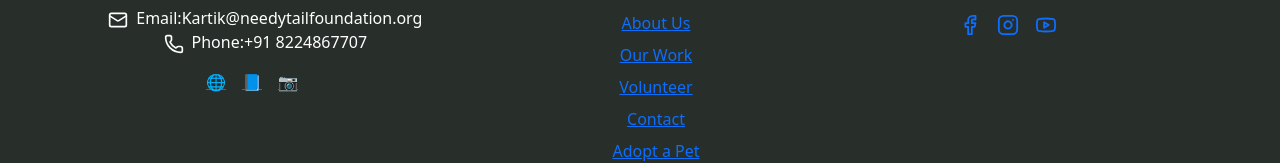
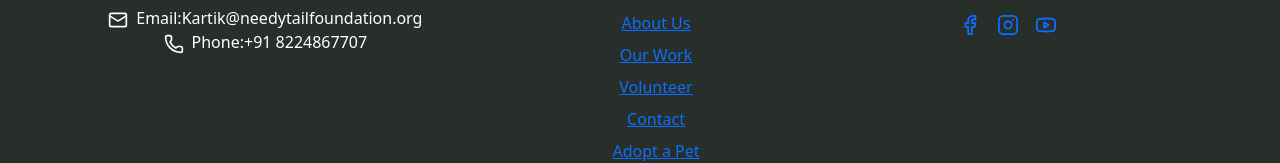
Before and after one commit to Poonam-Vishwakarma31/NGOAPP, a React (Vite) app: page / in a window 1280 px wide. Shown: the part 3127-3290 px from the top of the page. Built offline with nearby package versions, Linux system fonts and the light colour scheme.

Commit message:
Remove social media icons from footer

```diff
--- a/src/Footer/footer.jsx
+++ b/src/Footer/footer.jsx
@@ -21,11 +21,7 @@ const Footer = () => {
                 </div>
 
 
-                 <div className="flex space-x-4 mt-3 mb-4 ml-28">
-            <a href="#" className="hover:text-white">🌐</a>
-            <a href="#" className="hover:text-white">📘</a>
-            <a href="#" className="hover:text-white">📷</a>
-          </div>
+
             </div>
 
             {/* Quick Links Section */}
```
